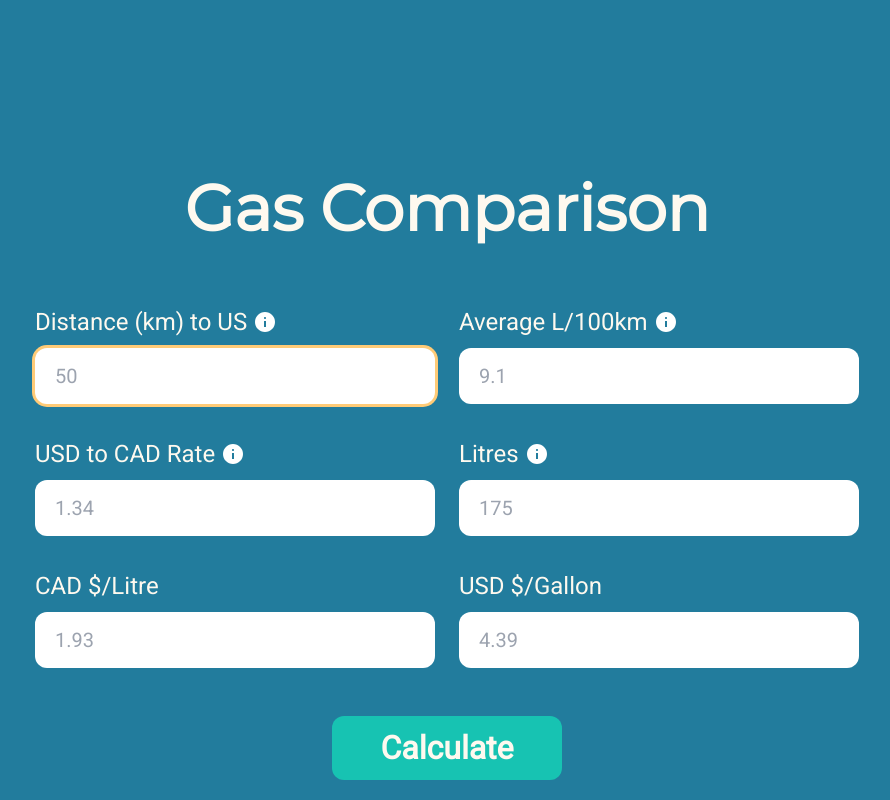
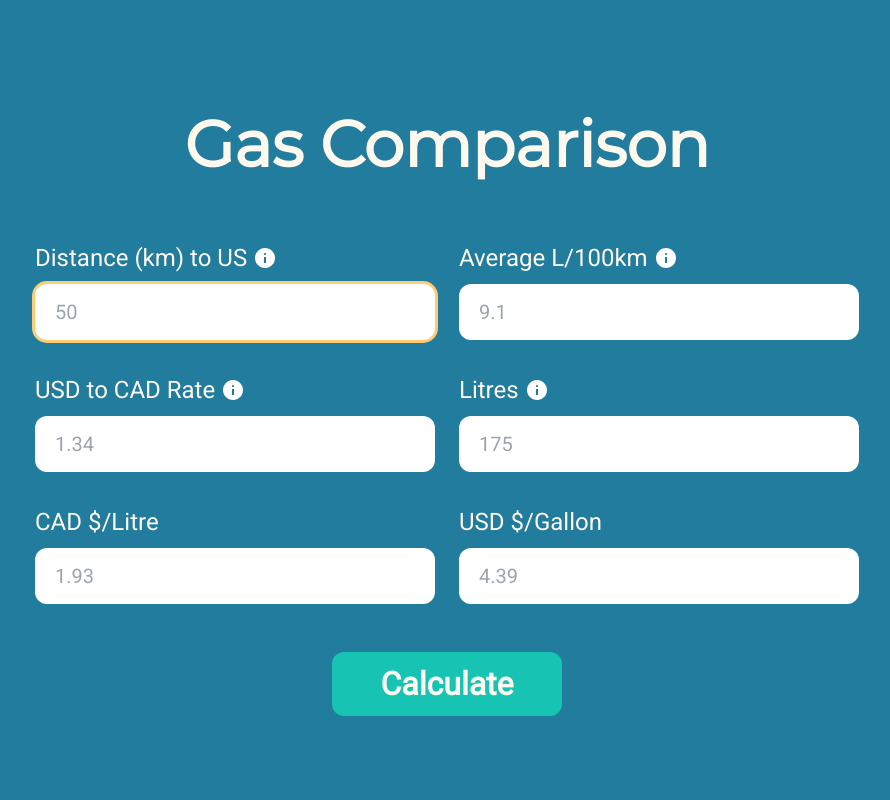
Before and after one commit to dbigueta/gas-comparison, a Next.js app: page / in a window 1280 px wide. Shown: the top 800 px of the page, without its empty margins (193-1083 px from the left). Built offline with nearby package versions, Linux system fonts and the light colour scheme.

Commit message:
Reduced hero padding

```diff
--- a/components/base/HomeHero.tsx
+++ b/components/base/HomeHero.tsx
@@ -111,7 +111,7 @@ const HomeHero = () => {
   };
 
   return (
-    <section className="py-20 md:py-40 transition-[padding]">
+    <section className="py-16 md:py-24 transition-[padding]">
       <div className="wrapper">
         <h1 className="text-xl text-center font-bold mb-12 text-neutral-100">Gas Comparison</h1>
         <form ref={formRef} onSubmit={handleSubmit} className="max-w-[31.25rem] mx-auto md:max-w-[51.5rem]">
```
